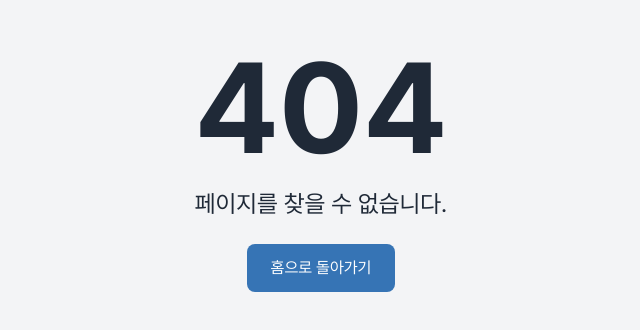
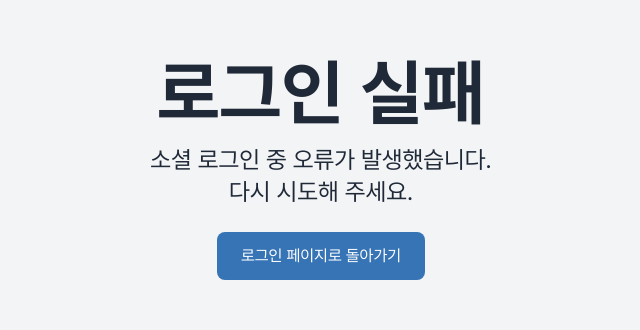
Before and after one commit to LiveStudy-group/Frontend, a React (Vite) app: page /auth/failure in a window 1280 px wide. Before the commit this address had no page. Shown: the part 232-562 px from the top of the page, without its empty margins (319-959 px from the left). Built offline with nearby package versions, Linux system fonts and the light colour scheme.

Commit message:
feat(auth): 소셜 로그인 성공/실패 페이지 추가 및 라우팅 연동

```diff
--- a/src/App.tsx
+++ b/src/App.tsx
@@ -15,7 +15,8 @@ import Redirection from './pages/Redirection';
 import StudyRoomPage from './pages/StudyRoomPage';
 import PrivateRoute from './routes/PrivateRoute';
 import { useAuthStore } from './store/authStore';
-
+import AuthSuccessPage from "./pages/AuthSuccessPage";
+import AuthFailurePage from "./pages/AuthFailurePage";
 
 function App() {
   const initializeAuth = useAuthStore((state) => state.initializeAuth);
@@ -39,6 +40,8 @@ function App() {
       <Route path='/message-test' element={<MessageTestPage />} />
       <Route path='*' element={<NotFoundPage />} />
       <Route path="/kakao/callback" element={<Redirection />} />
+      <Route path="/auth/success" element={<AuthSuccessPage />} />
+      <Route path="/auth/failure" element={<AuthFailurePage/> } />
 
       {/* 보호 라우트 */}
       <Route
--- /dev/null
+++ b/src/pages/AuthFailurePage.tsx
@@ -0,0 +1,31 @@
+import { useEffect } from "react";
+import { useLocation, useNavigate } from "react-router-dom";
+
+export default function AuthFailurePage() {
+  const { search } = useLocation();
+  const nav = useNavigate();
+
+  useEffect(() => {
+    const params = new URLSearchParams(search);
+    const error = params.get("error") || "로그인에 실패했습니다.";
+    console.error("소셜 로그인 실패:", error);
+  }, [search]);
+
+  return (
+    <div className="flex flex-col items-center justify-center min-h-screen bg-gray-100 text-gray-800 p-4 md:p-6 lg:p-8">
+      <h1 className="text-4xl md:text-6xl lg:text-7xl font-bold mb-4">
+        로그인 실패
+      </h1>
+      <p className="text-base md:text-xl lg:text-2xl font-light text-center mb-6">
+        소셜 로그인 중 오류가 발생했습니다. <br />
+        다시 시도해 주세요.
+      </p>
+      <button
+        onClick={() => nav("/login")}
+        className="px-6 py-3 text-sm md:text-base bg-primary-500 text-white hover:bg-primary-400 transition-colors duration-200 rounded-lg w-full max-w-[240px] md:w-auto text-center"
+      >
+        로그인 페이지로 돌아가기
+      </button>
+    </div>
+  );
+}
--- /dev/null
+++ b/src/pages/AuthSuccessPage.tsx
@@ -0,0 +1,30 @@
+import { useEffect } from "react";
+import { useLocation, useNavigate } from "react-router-dom";
+
+export default function AuthSuccessPage() {
+  const nav = useNavigate();
+  const { search, hash } = useLocation();
+
+  const getParams = () => {
+    const qs = search && search !== "" ? search : hash?.replace(/^#/, "") || "";
+    return new URLSearchParams(qs.startsWith("?") ? qs : `?${qs}`);
+  };
+
+  useEffect(() => {
+    const params = getParams();
+    const token = params.get("token");
+    const isNew = params.get("isNew");
+
+    if (token) {
+      localStorage.setItem("accessToken", token);
+    }
+
+    if (isNew === "true") {
+      nav("/signup/extra-info", { replace: true });
+    } else {
+      nav("/", { replace: true });
+    }
+  }, [search, hash, nav]);
+
+  return <div>로그인 처리 중입니다…</div>;
+}
```
